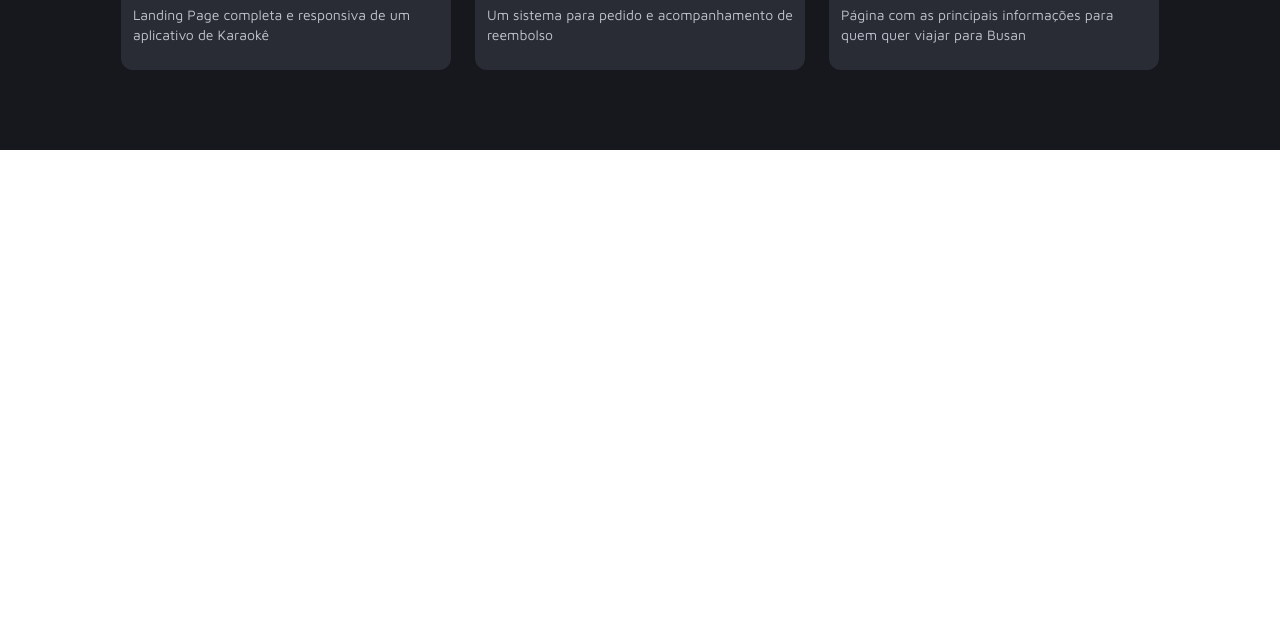
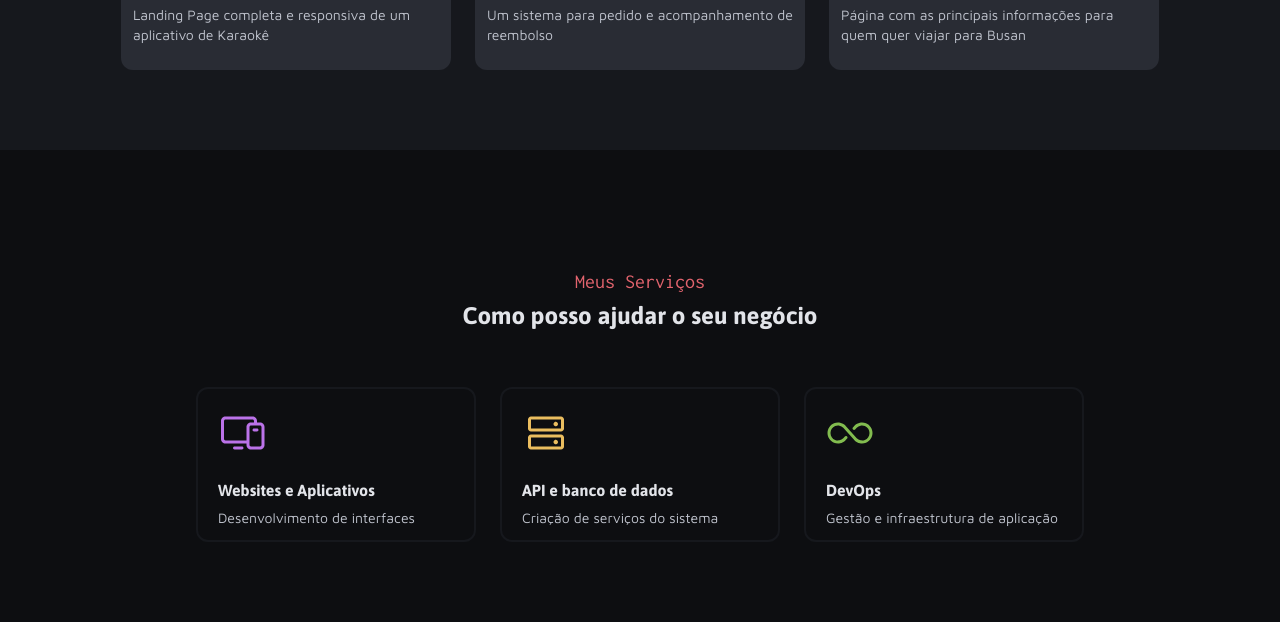
Before and after one commit to AndrePassoni/Portfolio-dev, a plain HTML site: page index.html in a window 1280 px wide. Shown: the part 1571-2193 px from the top of the page. Before the commit the page ends 1721 px from the top, so only its background shows below. Drawn offline with Linux system fonts and the light colour scheme.

Commit message:
Section servicos done

```diff
--- a/index.html
+++ b/index.html
@@ -110,5 +110,34 @@
         </div>
 
     </section>
+
+    <section class="servicos">
+
+        <div class="titles-destaques">
+            <h3 class="h3-red">Meus Serviços</h3>
+            <h2 class="h2-destaques">Como posso ajudar o seu negócio</h2>
+        </div>
+
+        <div class="cards-servicos">
+            <div class="card-servicos">
+                <img src="assets/icons/Devices.svg" alt="" class="img-cards-servicos" id="card-servicos-1">
+                <h2 class="h2-cards">Websites e Aplicativos</h2>
+                <p class="p-cards">Desenvolvimento de interfaces</p>
+            </div>
+
+            <div class="card-servicos">
+                <img src="assets/icons/HardDrives.svg" alt="" class="img-cards-servicos" id="card-servicos-2">
+                <h2 class="h2-cards">API e banco de dados</h2>
+                <p class="p-cards">Criação de serviços do sistema</p>
+            </div>
+
+            <div class="card-servicos">
+                <img src="assets/icons/Infinity.svg" alt="" class="img-cards-servicos" id="card-servicos-3">
+                <h2 class="h2-cards">DevOps</h2>
+                <p class="p-cards">Gestão e infraestrutura de aplicação</p>
+            </div>
+
+        </div>
+    </section>
 </body>
 </html>
--- a/styles/index.css
+++ b/styles/index.css
@@ -1,3 +1,4 @@
 @import url(global.css);
 @import url(header.css);
 @import url(destaques.css);
+@import url(servicos.css);
--- /dev/null
+++ b/styles/servicos.css
@@ -0,0 +1,30 @@
+.servicos {
+    background-color: var(--gray-600);
+    width: 100%;
+    position: relative;
+    display: grid;
+    justify-content: center;
+    padding-top: 120px;
+    padding-bottom: 80px;
+}
+
+.cards-servicos {
+    display: grid;
+    grid-template-areas:
+    "card-servicos-1 card-servicos-2 card-servicos-3";
+    gap: 24px;
+}
+
+.card-servicos {
+    width: 280px;
+    height: 155px;
+    border: 2px solid var(--gray-500);
+    border-radius: 12px;
+    padding: 20px;
+}
+
+.img-cards-servicos {
+    width: 48px;
+    height: 48px;
+    margin-bottom: 20px;
+}
```
Also changed, not shown: assets/icons/Devices.svg (added), assets/icons/HardDrives.svg (added), assets/icons/Infinity.svg (added).
